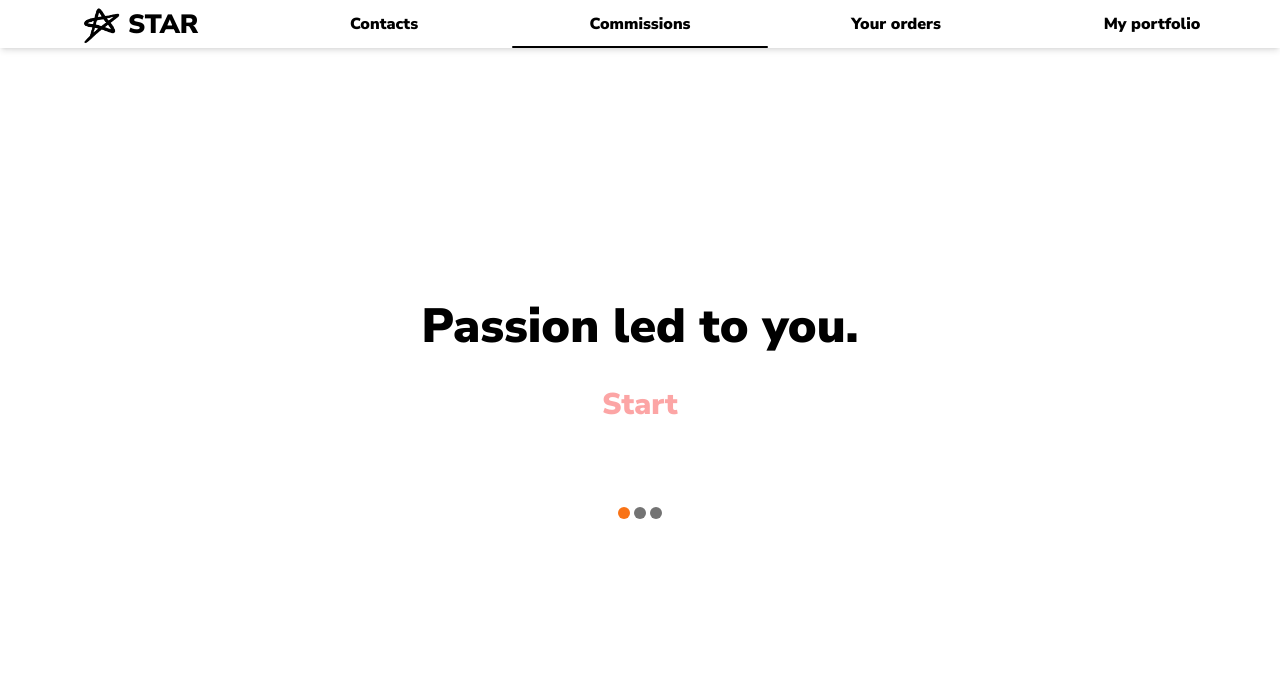
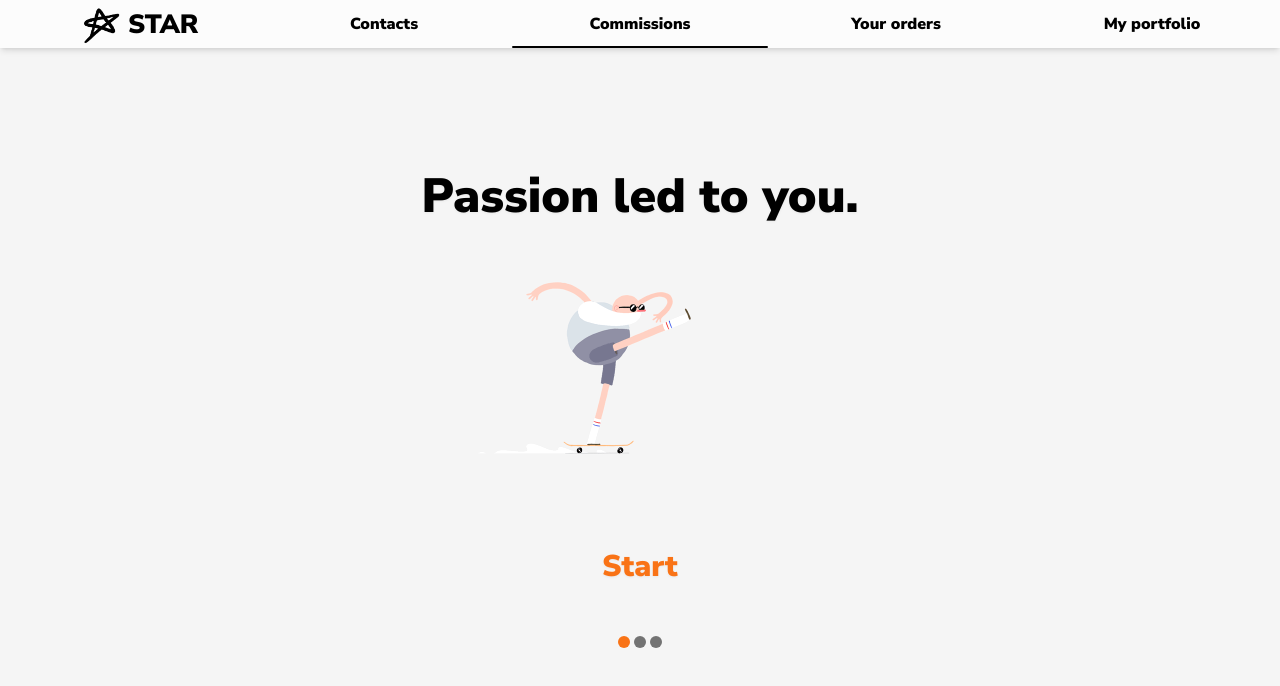
Before and after one commit to searxh/Stars-GFX, a React (Create React App) app: page /commissions in a window 1280 px wide. Shown: the top 686 px of the page. Built offline with nearby package versions, Linux system fonts and the light colour scheme.

Commit message:
added gif in commissions page

```diff
--- a/src/components/ContactButton.tsx
+++ b/src/components/ContactButton.tsx
@@ -28,7 +28,7 @@ const ContactButton = ({
                     src={imageUrl}
                     alt=""
                 />
-                <div className="font-nunito mt-2">{text}</div>
+                <div className="font-bold mt-2">{text}</div>
                 <div className="text-base whitespace-normal px-5 font-normal">
                     {desc}
                 </div>
--- a/src/components/commissions/Page1.tsx
+++ b/src/components/commissions/Page1.tsx
@@ -52,7 +52,7 @@ const Page1 = () => {
     }, [selected]);
     return (
         <div className="relative text-black m-auto font-bold">
-            <div className="text-4xl my-2">Select product(s)</div>
+            <div className="text-5xl my-2">Select product(s)</div>
             <div className="flex justify-between">
                 {productChoices.map(
                     (
--- a/src/pages/Commissions.tsx
+++ b/src/pages/Commissions.tsx
@@ -11,11 +11,18 @@ const Commissions = () => {
     return (
         <div
             className="flex flex-col pt-12 w-full min-h-screen h-full
-            font-nunito bg-white text-center"
+            font-nunito bg-neutral-100 text-center"
         >
             {currentPage === 0 ? (
-                <div className="text-5xl text-black m-auto font-bold">
-                    <div>Passion led to you.</div>
+                <div className="relative text-5xl text-black m-auto font-bold">
+                    <div className="-mb-2 px-10 drop-shadow-sm">
+                        Passion led to you.
+                    </div>
+                    <img
+                        src="/images/pltu.webp"
+                        alt=""
+                        className="w-1/2 m-auto brightness-[101%]"
+                    />
                     <button
                         onClick={() => {
                             const check = pageChangeCheck(true, currentPage);
@@ -25,7 +32,7 @@ const Commissions = () => {
                                 payload: check ? check : currentPage,
                             });
                         }}
-                        className="text-red-300 hover:scale-105 duration-500 transition text-3xl mb-10"
+                        className="text-orange-500 hover:scale-110 hover:text-sky-500 duration-500 transition text-3xl drop-shadow-sm"
                     >
                         Start
                     </button>
--- a/src/pages/Contacts.tsx
+++ b/src/pages/Contacts.tsx
@@ -5,7 +5,7 @@ const Contacts = () => {
     return (
         <div
             className="flex flex-col pt-12 w-full min-h-screen h-full text-white font-nunito
-			bg-gradient-to-t from-orange-500 to-sky-400"
+			bg-gradient-to-t from-orange-500 to-sky-400 brightness-110"
         >
             <img
                 className="m-auto h-[25%] w-[25%] my-10 drop-shadow-md"
```
Also changed, not shown: public/images/pltu.webp (added).
